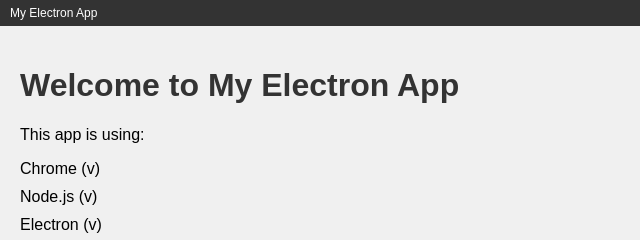
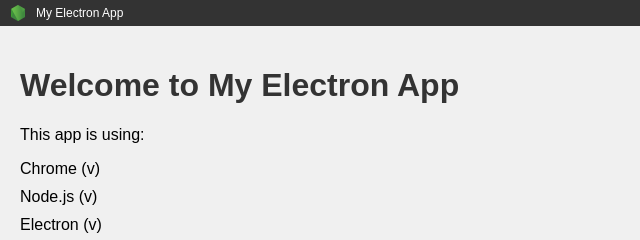
Before and after one commit to ATOMFORK-DEV/ATOMDESK, a plain HTML site: page RESOURCES/INDEX.html in a window 1280 px wide. Shown: the full height of the page, 0-640 px from the left. Drawn offline with Linux system fonts and the light colour scheme.

Commit message:
ADD TITLEBAR ICON
- ADDED TITLEBAR ICON TO THE LEFT SIDE OF TITLEBAR WITH FAVICON.ico

```diff
--- a/RESOURCES/INDEX.html
+++ b/RESOURCES/INDEX.html
@@ -9,6 +9,7 @@
 <body>
     <div id="titlebar">
         <div id="drag-region">
+            <div id="window-icon"></div>
             <div id="window-title">My Electron App</div>
             <div id="window-controls">
                 <button class="control-button" id="min-button"></button>
--- a/RESOURCES/SOURCE/SASS/STYLES.sass
+++ b/RESOURCES/SOURCE/SASS/STYLES.sass
@@ -17,9 +17,18 @@
   height: 100%
   -webkit-app-region: drag
 
+#window-icon
+  width: 16px
+  height: 16px
+  margin-left: 10px
+  background-image: url('../../ASSETS/ICONS/FAVICONS/FAVICON.ico')
+  background-size: contain
+  background-repeat: no-repeat
+
 #window-title
   margin-left: 10px
   font-size: 12px  // Reduced font size further
+  flex-grow: 1  // Allow the title to take up remaining space
 
 #window-controls
   display: flex
```
Also changed, not shown: RESOURCES/SOURCE/SASS/STYLES.css, 1 other file.
